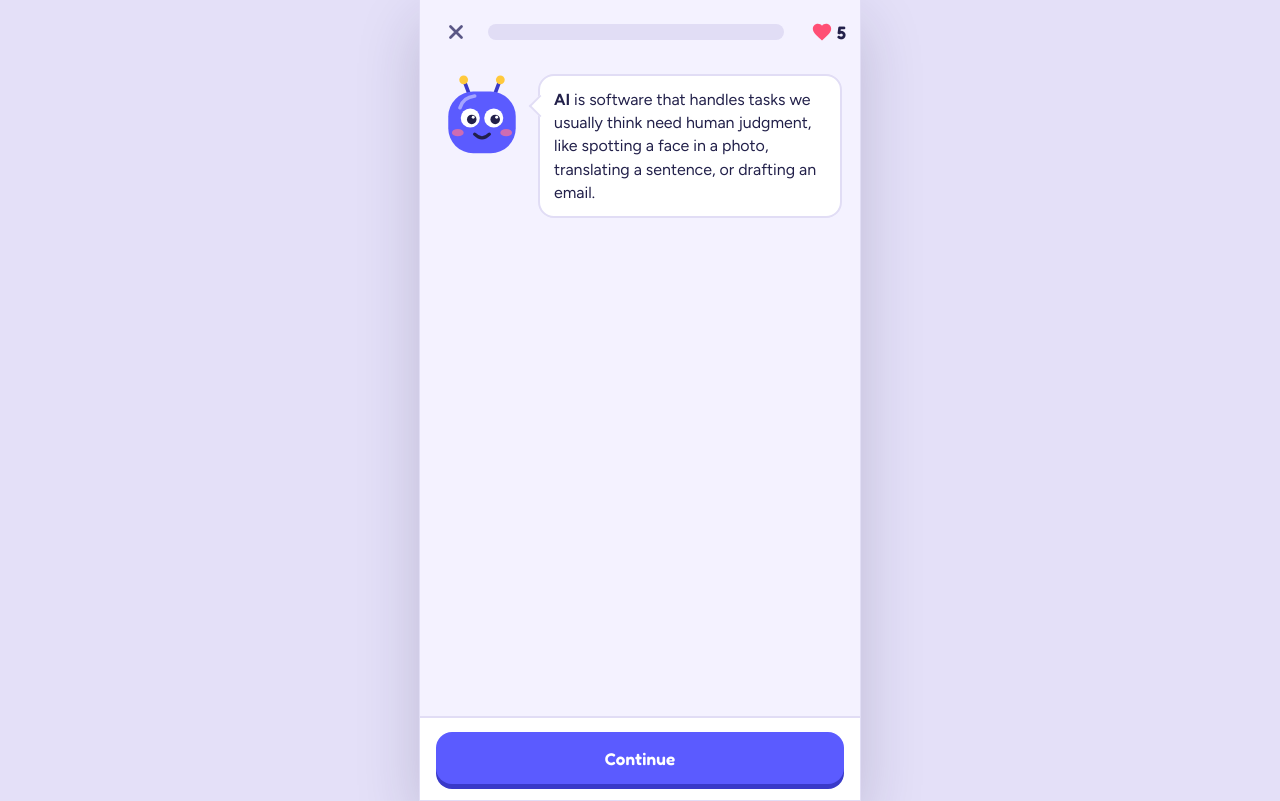
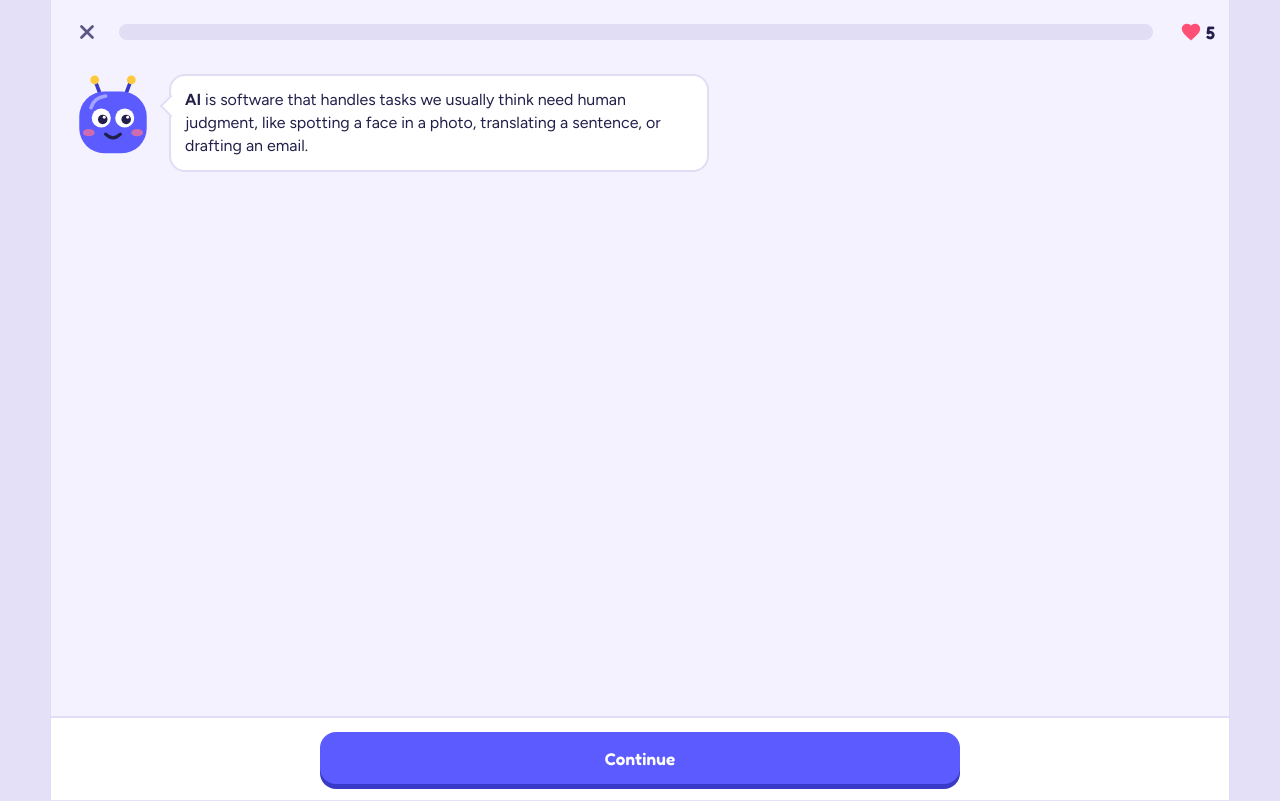
Before and after one commit to suhas2pai/nibble, a website: page src/index.html in a window 1280 px wide. Both pictures are taken after a click on the button 640 px from the left and 260 px from the top of the page. Drawn offline with Linux system fonts and the light colour scheme; files whose address does not match are found by name.

Commit message:
Add files via upload

```diff
--- a/src/app.css
+++ b/src/app.css
@@ -36,7 +36,38 @@ button{font-family:inherit;color:inherit;cursor:pointer}
 h1,h2,h3{font-family:'Fredoka',system-ui,sans-serif;margin:0}
 
 #shell{position:relative;height:100%;max-width:440px;margin:0 auto;background:var(--bg);display:flex;flex-direction:column;overflow:hidden}
-@media (min-width:480px){#shell{box-shadow:0 0 0 1px var(--line),0 24px 60px rgba(34,32,74,.2)}}
+@media (min-width:480px) and (max-width:859px){#shell{box-shadow:0 0 0 1px var(--line),0 24px 60px rgba(34,32,74,.2)}}
+
+/* desktop / wide browser layout: sidebar nav + centered content column, instead of a phone card */
+@media (min-width:860px){
+  html,body{background:var(--page)}
+  #shell{
+    max-width:1180px;height:100vh;margin:0 auto;overflow:visible;
+    display:grid;grid-template-columns:248px minmax(0,1fr);grid-template-rows:auto 1fr;
+    grid-template-areas:"top top" "nav main";
+    box-shadow:none;border-left:1px solid var(--line);border-right:1px solid var(--line);background:var(--bg);
+  }
+  .top{grid-area:top;padding:10px 28px}
+  .brand{font-size:28px}
+  .main{grid-area:main;padding:32px 40px 60px;justify-self:stretch}
+  .main>*{max-width:640px;margin-left:auto;margin-right:auto}
+  .main .trk,.main .unit,.main .unit-mini,.main .path,.main .soon,.main .ph,.main .sub,.main .card,.main .tiles,.main .seg,.main .plan,.main .foot{max-width:640px}
+  .nav{
+    grid-area:nav;flex-direction:column;justify-content:flex-start;align-items:stretch;gap:4px;
+    border-top:0;border-right:2px solid var(--line);padding:18px 14px;background:var(--surface)
+  }
+  .nav button{flex-direction:row;justify-content:flex-start;gap:12px;padding:0 14px;min-height:52px;border-radius:14px;font-size:16px}
+  .nav .ico{width:26px;height:26px}
+  .nav button:hover{background:var(--brand-soft)}
+  .nav button[aria-current="page"]{background:var(--brand-soft)}
+  .l-body>*,.l-foot>*{max-width:640px;margin-left:auto;margin-right:auto}
+  .l-body{padding:24px 40px 32px}
+  .l-top{padding:16px 40px 10px;display:grid;grid-template-columns:40px minmax(0,640px) 60px;justify-content:center;column-gap:16px}
+  .l-top>.bar{margin:0}
+  .l-foot{padding:18px 40px 22px}
+  .scrim{align-items:center;justify-content:center}
+  .sheet{max-width:420px;border-radius:24px}
+}
 
 /* top bar */
 .top{display:flex;align-items:center;justify-content:space-between;padding:6px 10px 6px 16px;background:var(--surface);border-bottom:2px solid var(--line);flex:none}
```
